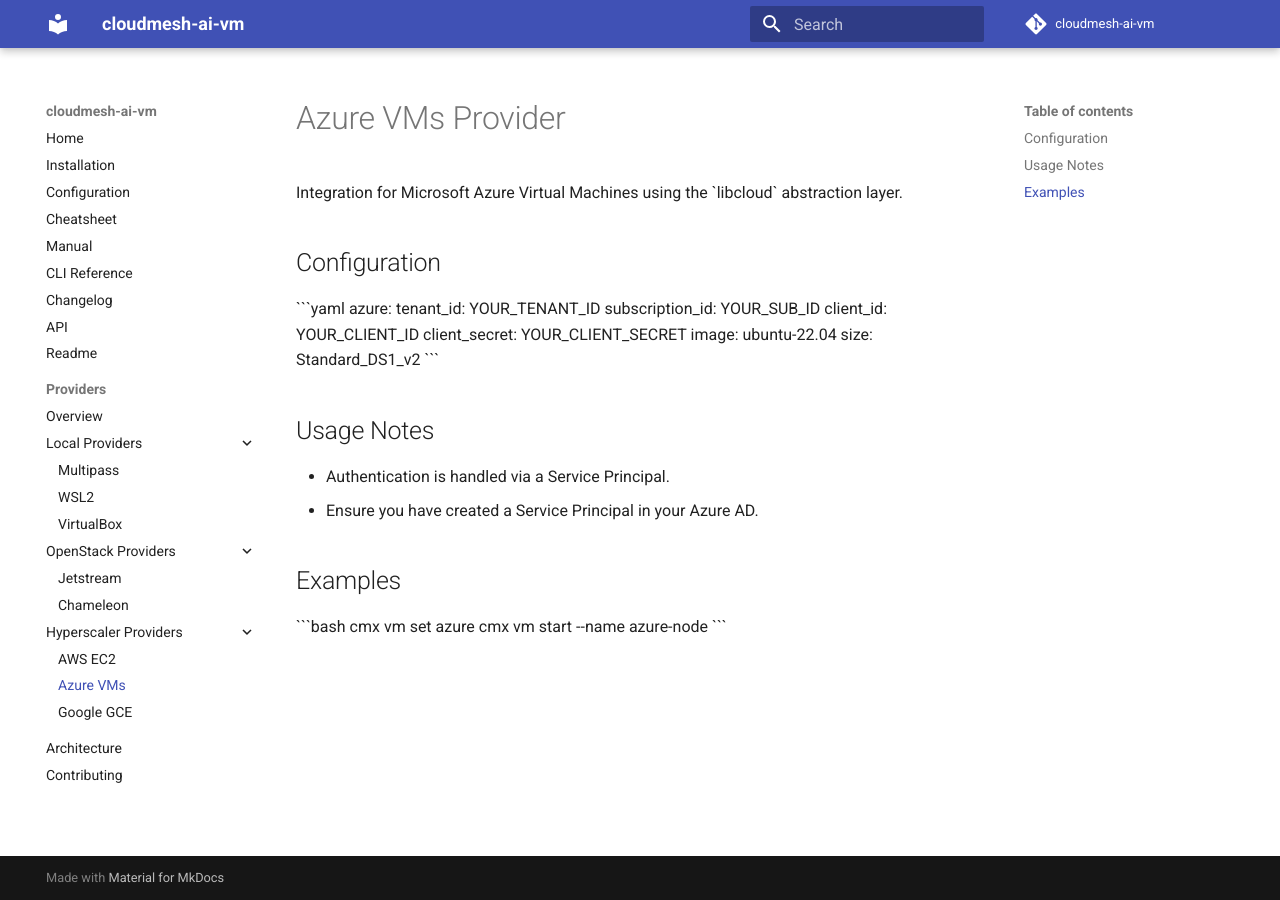
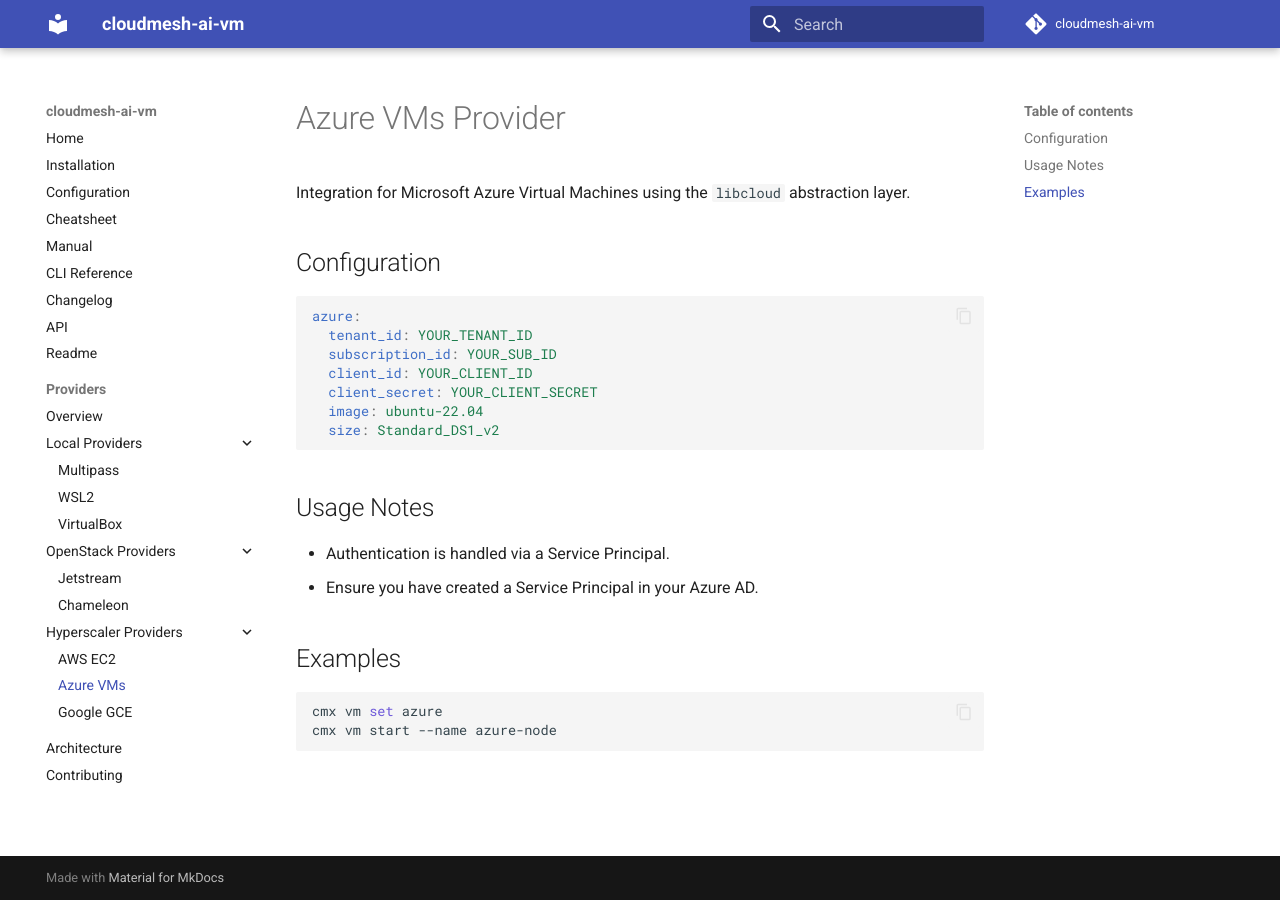
Before and after one commit to cloudmesh-ai/cloudmesh-ai-vm, an MkDocs documentation site: the page built from docs/providers/hyperscalers/azure.md, in a window 1280 px wide. Built offline with MkDocs 1.6.1 and Material for MkDocs 9.7.7, drawn with Linux system fonts in a browser that asks for light colours; comment, search, counter and statistics services are not loaded.

Commit message:
Fix formatting in Azure VMs provider documentation

````diff
--- a/docs/providers/hyperscalers/azure.md
+++ b/docs/providers/hyperscalers/azure.md
@@ -1,10 +1,10 @@
 # Azure VMs Provider
 
-Integration for Microsoft Azure Virtual Machines using the \`libcloud\` abstraction layer.
+Integration for Microsoft Azure Virtual Machines using the `libcloud` abstraction layer.
 
 ## Configuration
 
-\`\`\`yaml
+```yaml
 azure:
   tenant_id: YOUR_TENANT_ID
   subscription_id: YOUR_SUB_ID
@@ -12,7 +12,7 @@
   client_secret: YOUR_CLIENT_SECRET
   image: ubuntu-22.04
   size: Standard_DS1_v2
-\`\`\`
+```
 
 ## Usage Notes
 
@@ -21,7 +21,7 @@
 
 ## Examples
 
-\`\`\`bash
+```bash
 cmx vm set azure
 cmx vm start --name azure-node
-\`\`\`
+```
````
